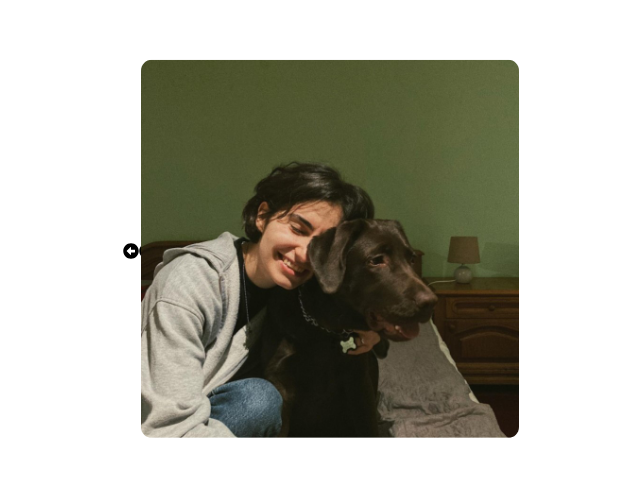
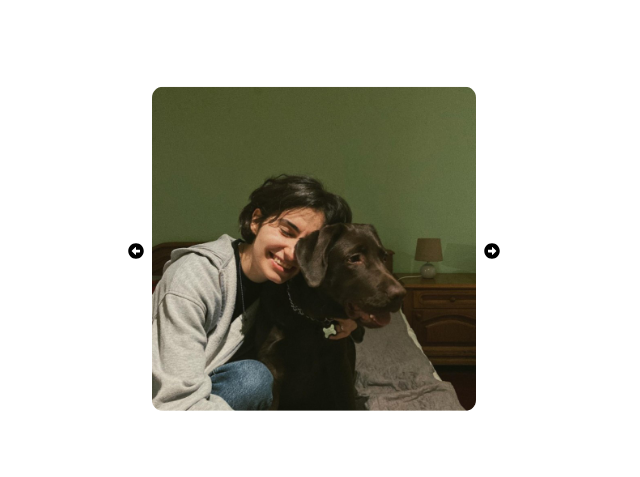
Before and after one commit to VanessaNiculae/homepage-posts-app, a React (Create React App) app: page / in a window 1280 px wide. Shown: the part 149-626 px from the top of the page, without its empty margins (326-966 px from the left). Built offline with nearby package versions, Linux system fonts and the light colour scheme.

Commit message:
arrow-reposition

```diff
--- a/src/App.css
+++ b/src/App.css
@@ -7,32 +7,39 @@
 }
 
 .image {
-  width: 350px;
-  height: 350px;
+  width: 300px;
+  height: 300px;
   border-radius: 10px;
+  margin-left: 20px;
+  margin-right: 20px;
 }
 
+
 .right-arrow {
+  position: abs;
+  top: 50%;
+  right: 32px;
+  margin-right: 100px;
+  font-size: 3rem;
+  color: #000;
+  z-index: 10;
+  cursor: pointer;
+  user-select: none;
+
+}
+
+.left-arrow {
   position: absolute;
   top: 50%;
-  right: 32px;
-  font: size 3rem;
+  left: 32px;
+  font-size: 3rem;
   color: #000;
   z-index: 10;
   cursor: pointer;
   user-select: none;
 }
 
-.left-arrow {
-  position: absolute;
-  top: 50%;
-  left: 32px;
-  font: size 3rem;
-  color: #000;
-  z-index: 10;
-  cursor: pointer;
-  user-select: none;
-}
+
 
 .slide {
   opacity: 0;
--- a/src/components/ImageSlider.js
+++ b/src/components/ImageSlider.js
@@ -22,7 +22,6 @@ const ImageSlider = ({ slides }) => {
     return (
         <section className="slider">
             <FaArrowAltCircleLeft classname="left-arrow" onClick={prevSlide} />
-            <FaArrowAltCircleRight classname="right-arrow" onClick={nextSlide} />
             {SliderData.map((slide, index) => {
                 return (
                     <div className={index === current ? 'slide active' : 'slide'} key={index}>
@@ -30,10 +29,13 @@ const ImageSlider = ({ slides }) => {
 
                     </div>
                 )
+            })}
+            <FaArrowAltCircleRight classname="right-arrow" onClick={nextSlide} />
 
-            })}
         </section>
+
     );
+
 };
 
 export default ImageSlider;
```
